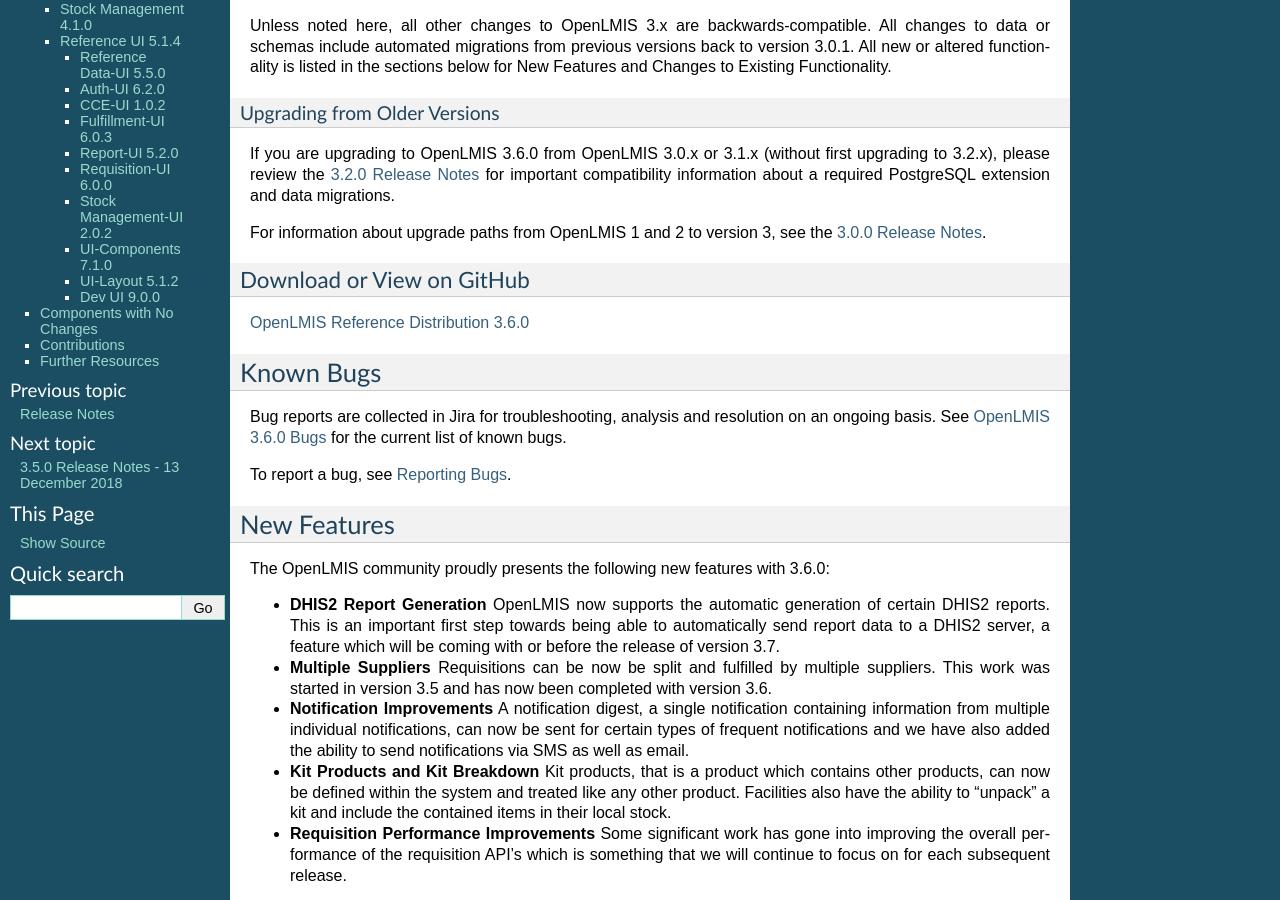
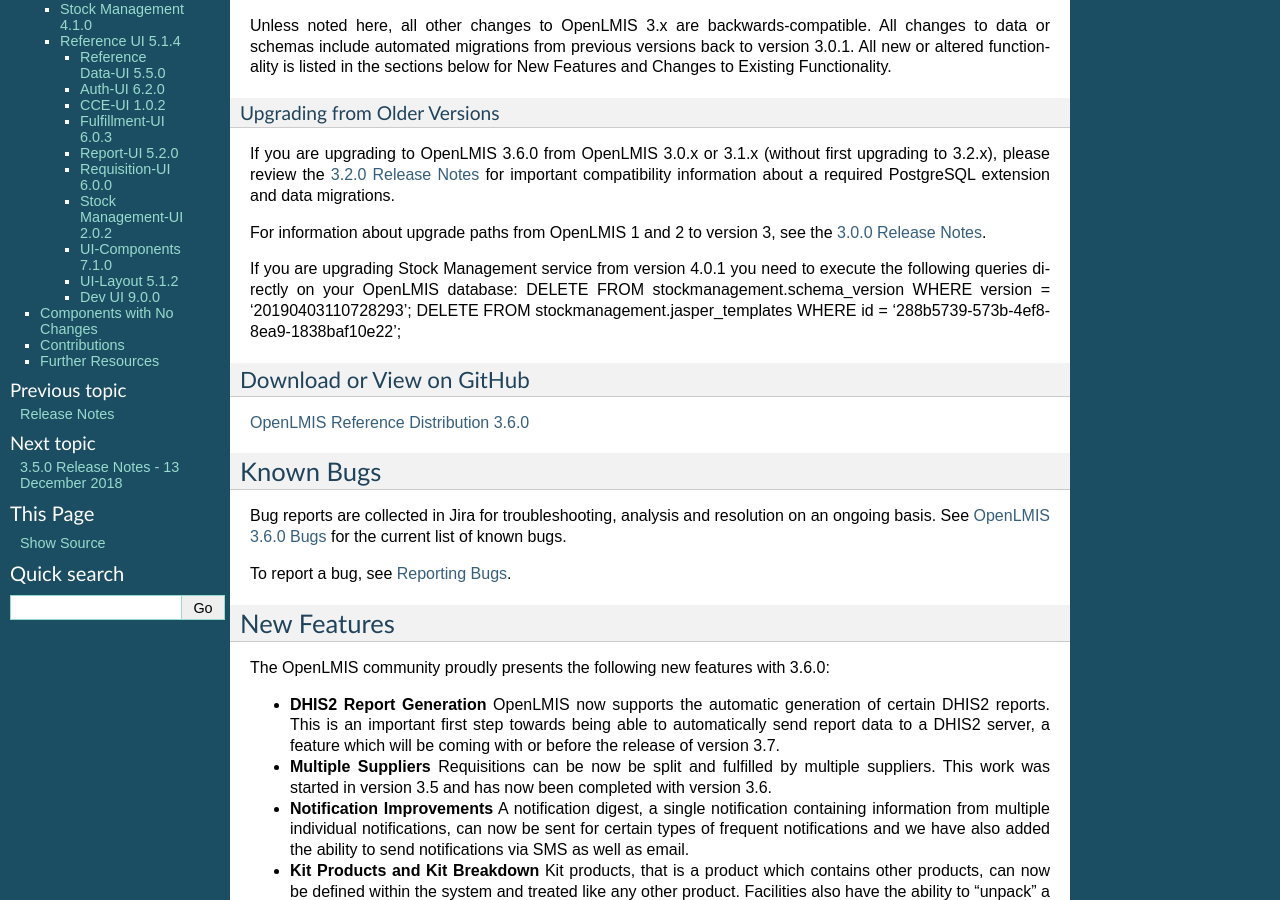
Before and after one commit to OpenLMIS/openlmis-ref-distro, a Sphinx documentation site: the page built from docs/source/releases/openlmis-ref-distro-v3.6.0.rst, in a window 1280 px wide and 900 px high, scrolled down 537 px. Built offline with Sphinx 7.4.7, drawn with Linux system fonts in a browser that asks for light colours; pages that are not in the unit, such as notebooks, are missing from menus.

Commit message:
Added info about upgrading Stock Management service from 4.0.1

```diff
--- a/docs/source/releases/openlmis-ref-distro-v3.6.0.rst
+++ b/docs/source/releases/openlmis-ref-distro-v3.6.0.rst
@@ -38,6 +38,10 @@
 
 For information about upgrade paths from OpenLMIS 1 and 2 to version 3, see the `3.0.0 Release
 Notes <https://openlmis.atlassian.net/wiki/spaces/OP/pages/88670325/3.0.0+Release+-+1+March+2017>`_.
+
+If you are upgrading Stock Management service from version 4.0.1 you need to execute the following queries directly on your OpenLMIS database:
+DELETE FROM stockmanagement.schema_version WHERE version = '20190403110728293';
+DELETE FROM stockmanagement.jasper_templates WHERE id = '288b5739-573b-4ef8-8ea9-1838baf10e22';
 
 Download or View on GitHub
 --------------------------
```
